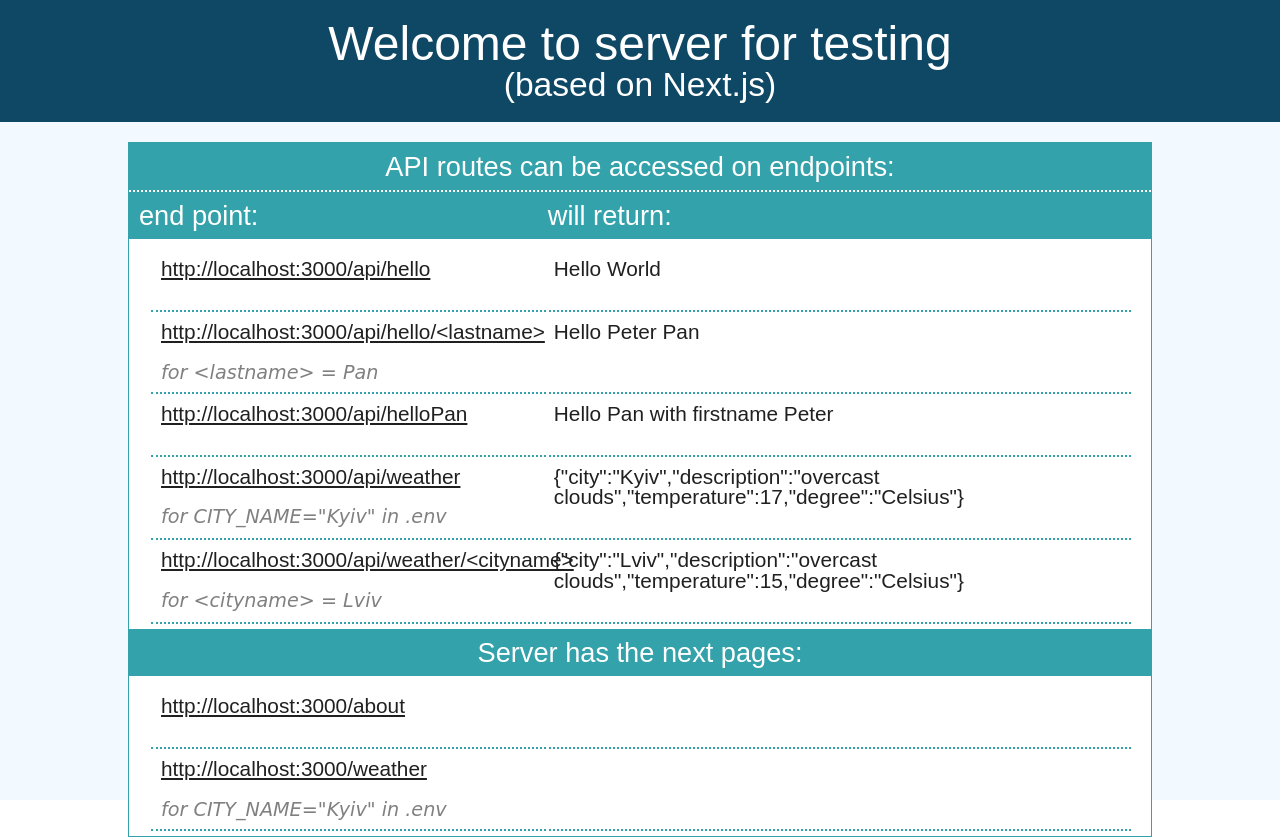
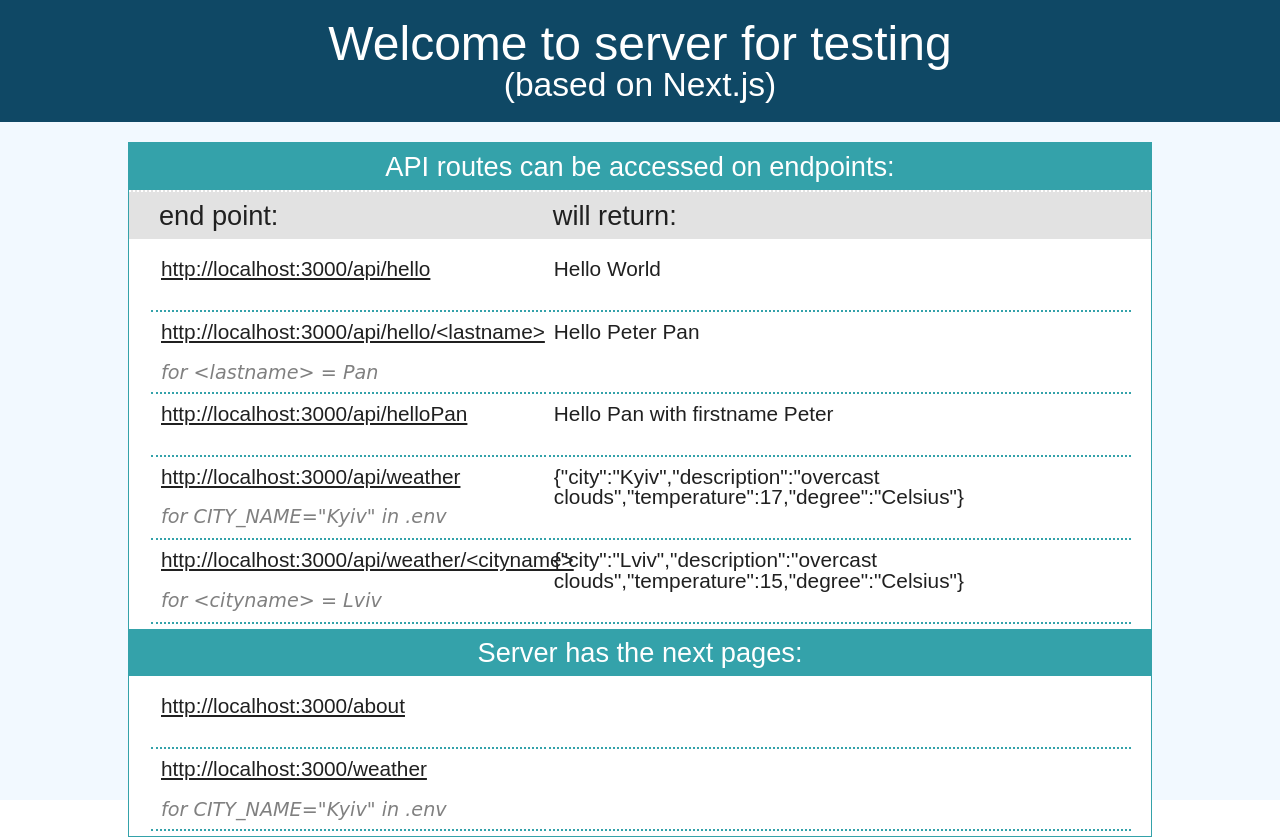
Before and after one commit to luckyby/next-prisma-pyramid-of-tests, a Next.js app: page / in a window 1280 px wide. Built offline with nearby package versions, Linux system fonts and the light colour scheme.

Commit message:
changed padding-left in subtitles in Home.module.css

```diff
--- a/styles/Home.module.css
+++ b/styles/Home.module.css
@@ -67,8 +67,8 @@
     grid-template-columns: 40% 60%;
     padding-top: 10px;
     padding-bottom: 10px;
-    background-color: #34a2aa;
-    color: white;
+    background-color: #e2e2e2;
+    color: #202020;
     border-top: dotted 2px white;
 }
 
@@ -89,14 +89,14 @@
 .routesSubtitleEndpoint {
     /* display: block;
     width: 40%; */
-    padding-left: 10px;
+    padding-left: 30px;
 
 }
 
 .routesSubtitleDescription {
     /* display: block;
     width: 50%; */
-    padding-left: 10px;
+    padding-left: 15px;
 }
 
 .routesList {
```
